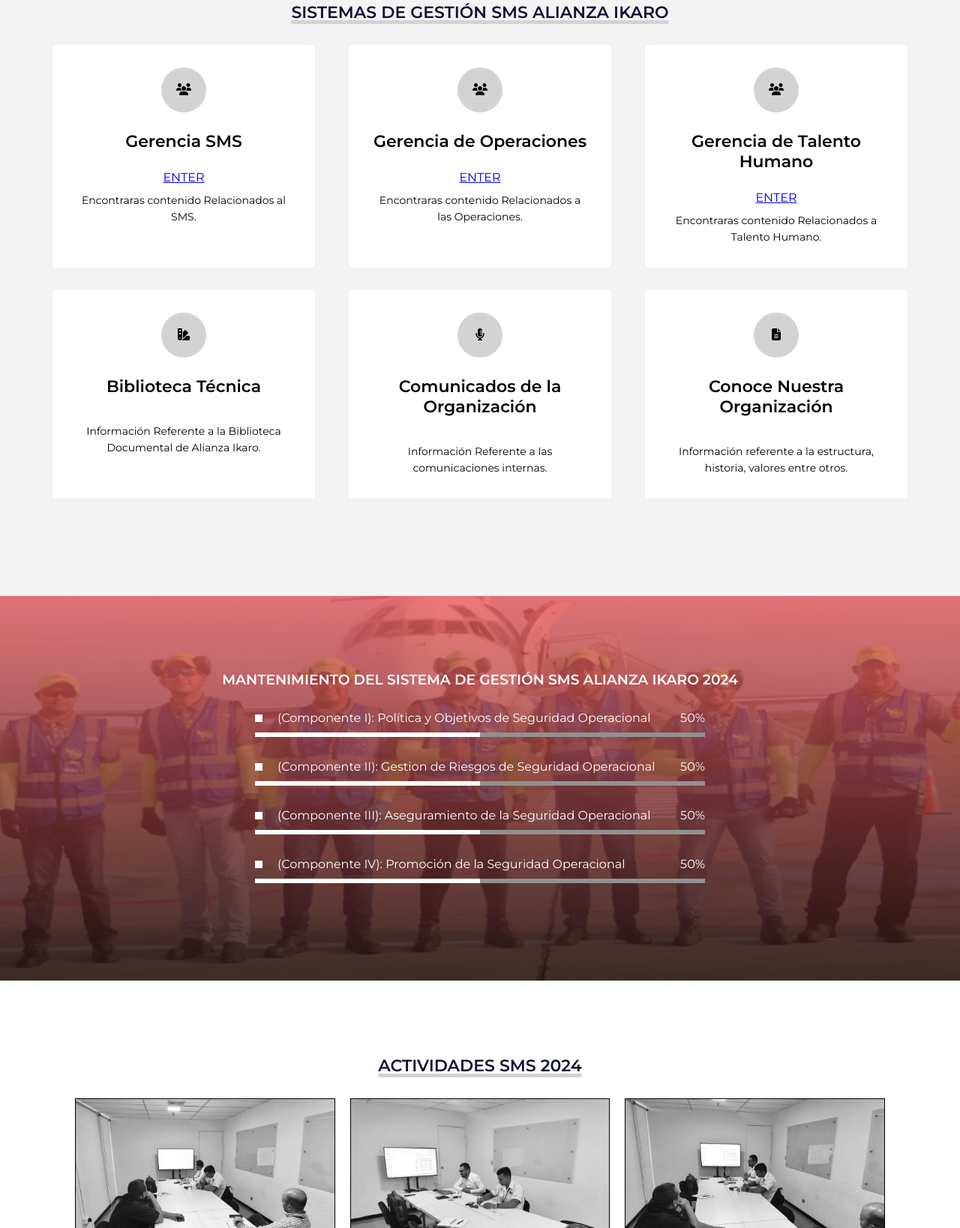
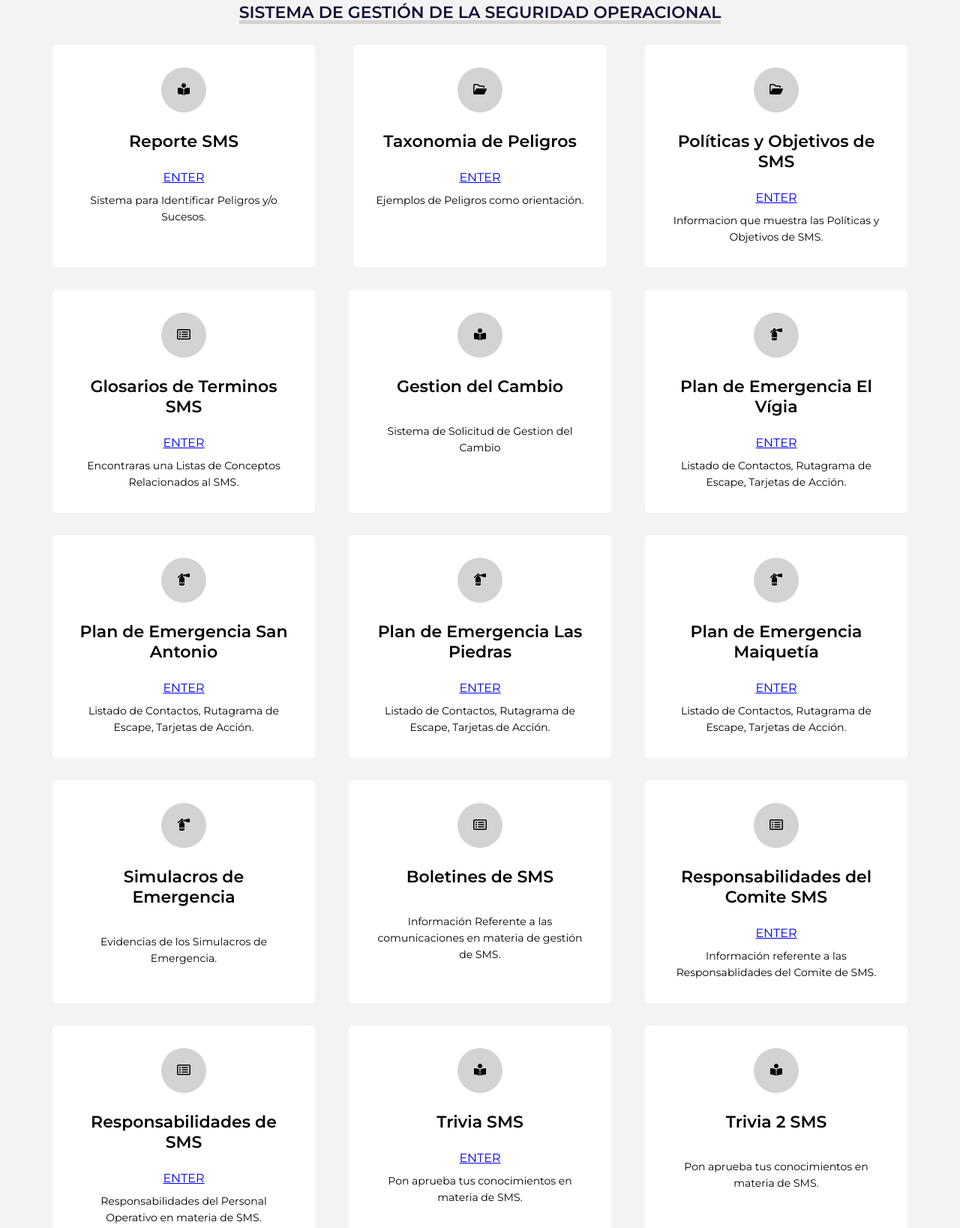
Before and after one commit to RichardGestion/web-alianzaikaro, a plain HTML site: page index.html in a window 1280 px wide. Shown: the part 1547-3185 px from the top of the page at 75% size. Drawn offline with Linux system fonts and the light colour scheme.

Commit message:
Update index.html

```diff
--- a/index.html
+++ b/index.html
@@ -75,64 +75,140 @@
       </section>
 
     <!-- SECCION S E R V I C I O S -->
-    <section id="servicios">
-        <h3 class="titulo-seccion">SISTEMAS DE GESTIÓN SMS ALIANZA IKARO</h3>
+     <section id="servicios">
+        <h3 class="titulo-seccion">SISTEMA DE GESTIÓN DE LA SEGURIDAD OPERACIONAL</h3>
         <div class="fila">
             <div class="servicio">
-                <span class="icono"><i class="fa-solid fa-users"></i></span>
-                <h4>Gerencia SMS</h4>
+                <span class="icono"><i class="fa-solid fa-book-open-reader"></i></span>
+                <h4>Reporte SMS</h4>
                 <ul class="servicios-tag">
-                    <li><a href="index15.html">ENTER</a></li>
-
+                    <li><a href="https://richardgestion.github.io/ReporteSMS/">ENTER</a></li>
                 </ul>
-                <p>Encontraras contenido Relacionados al SMS.</p>
+                <p>Sistema para Identificar Peligros y/o Sucesos.</p>
             </div>
             <div class="servicio">
-                <span class="icono"><i class="fa-solid fa-users"></i></span>
-                <h4>Gerencia de Operaciones</h4>
+                <span class="icono"><i class="fa-regular fa-folder-open"></i></span>
+                <h4>Taxonomia de Peligros</h4>
                 <ul class="servicios-tag">
-                    <li><a href="index16.html">ENTER</a></li>
+                    <li><a href="index6.html">ENTER</a></li>
                 </ul>
-                <p>Encontraras contenido Relacionados a las Operaciones.</p>
+                <p>Ejemplos de Peligros como orientación.</p>
             </div>
             <div class="servicio">
-                <span class="icono"><i class="fa-solid fa-users"></i></span>
-                <h4>Gerencia de Talento Humano</h4>
+                <span class="icono"><i class="fa-regular fa-folder-open"></i></span>
+                <h4>Políticas y Objetivos de SMS</h4>
                 <ul class="servicios-tag">
-                    <li><a href="index17.html">ENTER</a></li>
+                    <li><a href="index5.html">ENTER</a></li>
                 </ul>
-                <p>Encontraras contenido Relacionados a Talento Humano.</p>
+                <p>Informacion que muestra las Políticas y Objetivos de SMS.</p>
             </div>
         </div>
         <div class="fila">
             <div class="servicio">
-                <span class="icono"><i class="fa-solid fa-swatchbook"></i></span>
-                <h4>Biblioteca Técnica</h4>
+                <span class="icono"><i class="fa-regular fa-rectangle-list"></i></span>
+                <h4>Glosarios de Terminos SMS</h4>
                 <ul class="servicios-tag">
-                    <li><a href="index18.html"></a></li>
+                    <li><a href="index7.html">ENTER</a></li>
                 </ul>
-                <p>Información Referente a la Biblioteca Documental de Alianza Ikaro.</p>
+                <p>Encontraras una Listas de Conceptos Relacionados al SMS.</p>
             </div>
             <div class="servicio">
-                <span class="icono"><i class="fa-solid fa-microphone-lines"></i></span>
-                <h4>Comunicados de la Organización</h4>
+                <span class="icono"><i class="fa-solid fa-book-open-reader"></i></span>
+                <h4>Gestion del Cambio</h4>
                 <ul class="servicios-tag">
-                    <li><a href="index19.html"></a></li>
+                    <li><a href="#"></a></li>
                 </ul>
-                <p>Información Referente a las comunicaciones internas.</p>
+                <p>Sistema de Solicitud de Gestion del Cambio</p>
             </div>
             <div class="servicio">
-                <span class="icono"><i class="fa-solid fa-file-lines"></i></span>
-                <h4>Conoce Nuestra Organización</h4>
+                <span class="icono"><i class="fa-solid fa-fire-extinguisher"></i></span>
+                <h4>Plan de Emergencia El Vígia</h4>
                 <ul class="servicios-tag">
-                    <li><a href="index20.html"></a></li>
+                    <li><a href="https://richardgestion.github.io/PlandeEmergenciaVIG/">ENTER</a></li>
                 </ul>
-                <p>Información referente a la estructura, historia, valores entre otros.</p>
+                <p>Listado de Contactos, Rutagrama de Escape, Tarjetas de Acción.</p>
             </div>
         </div>
+        <div class="fila">
+            <div class="servicio">
+                <span class="icono"><i class="fa-solid fa-fire-extinguisher"></i></span>
+                <h4>Plan de Emergencia San Antonio</h4>
+                <ul class="servicios-tag">
+                    <li><a href="https://richardgestion.github.io/PlandeEmergenciaSVZ/">ENTER</a></li>
+                </ul>
+                <p>Listado de Contactos, Rutagrama de Escape, Tarjetas de Acción.</p>
+            </div>
+            <div class="servicio">
+                <span class="icono"><i class="fa-solid fa-fire-extinguisher"></i></span>
+                <h4>Plan de Emergencia Las Piedras</h4>
+                <ul class="servicios-tag">
+                    <li><a href="https://richardgestion.github.io/PlandeEmergenciaLSP/">ENTER</a></li>
+                </ul>
+                <p>Listado de Contactos, Rutagrama de Escape, Tarjetas de Acción.</p>
+            </div>
+            <div class="servicio">
+                <span class="icono"><i class="fa-solid fa-fire-extinguisher"></i></span>
+                <h4>Plan de Emergencia Maiquetía</h4>
+                <ul class="servicios-tag">
+                    <li><a href="https://richardgestion.github.io/PlandeEmergenciaMIQ/">ENTER</a></li>
+                </ul>
+                <p>Listado de Contactos, Rutagrama de Escape, Tarjetas de Acción.</p>
+            </div>
         </div>
+        <div class="fila">
+            <div class="servicio">
+                <span class="icono"><i class="fa-solid fa-fire-extinguisher"></i></span>
+                <h4>Simulacros de Emergencia</h4>
+                <ul class="servicios-tag">
+                    <li><a href=""></a></li>
+                </ul>
+                <p>Evidencias de los Simulacros de Emergencia.</p>
+            </div>
+            <div class="servicio">
+                <span class="icono"><i class="fa-regular fa-rectangle-list"></i></span>
+                <h4>Boletines de SMS</h4>
+                <ul class="servicios-tag">
+                    <li><a href="#servicio"></a></li>
+                </ul>
+                <p>Información Referente a las comunicaciones en materia de gestión de SMS.</p>
+            </div>
+            <div class="servicio">
+                <span class="icono"><i class="fa-regular fa-rectangle-list"></i></span>
+                <h4>Responsabilidades del Comite SMS</h4>
+                <ul class="servicios-tag">
+                    <li><a href="index25.html">ENTER</a></li>
+                </ul>
+                <p>Información referente a las Responsablidades del Comite de SMS.</p>
+            </div>
+        </div>
+        <div class="fila">
+            <div class="servicio">
+                <span class="icono"><i class="fa-regular fa-rectangle-list"></i></span>
+                <h4>Responsabilidades de SMS</h4>
+                <ul class="servicios-tag">
+                    <li><a href="index4.html">ENTER</a></li>
+                </ul>
+                <p>Responsabilidades del Personal Operativo en materia de SMS.</p>
+            </div>
+            <div class="servicio">
+                <span class="icono"><i class="fa-solid fa-book-open-reader"></i></span>
+                <h4>Trivia SMS</h4>
+                <ul class="servicios-tag">
+                    <li><a href="index3.html">ENTER</a></li>
+                </ul>
+                <p>Pon aprueba tus conocimientos en materia de SMS.</p>
+            </div>
+            <div class="servicio">
+                <span class="icono"><i class="fa-solid fa-book-open-reader"></i></span>
+                <h4>Trivia 2 SMS</h4>
+                <ul class="servicios-tag">
+                    <li><a href="#servicio"></a></li>
+                </ul>
+                <p>Pon aprueba tus conocimientos en materia de SMS.</p>
+            </div>
         </div>
     </section>
+
 
     <!-- SECCION H A B I L I D A D E S -->
     <div class="contenedor-skills" id="skills">
```
